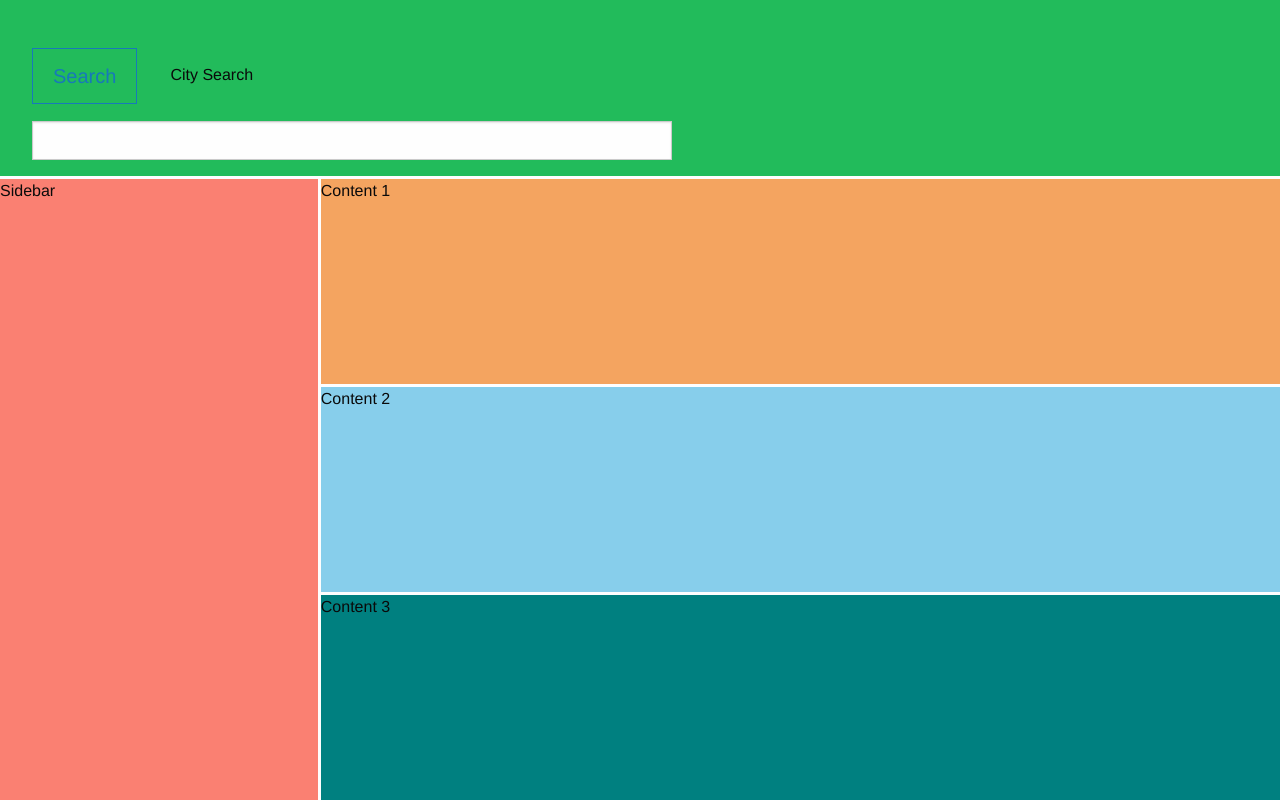
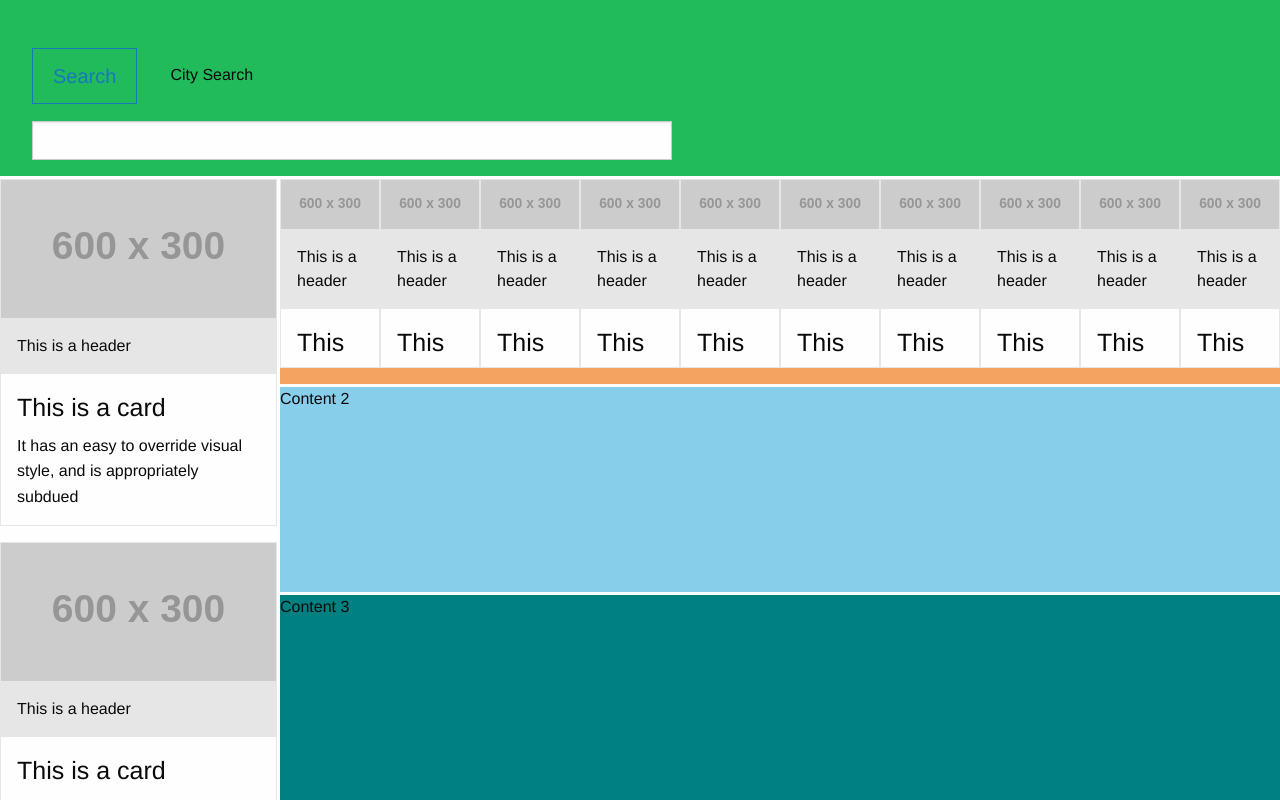
Before and after one commit to Xavy-Romeo/project-1-ucla, a plain HTML site: page index.html in a window 1280 px wide. Drawn offline with Linux system fonts and the light colour scheme; placeholder pictures from the web are drawn by us.

Commit message:
added scrollable cards to sidebar and content 1. Content1 scrolling does not currently work on x axis

```diff
--- a/assets/css/style.css
+++ b/assets/css/style.css
@@ -19,12 +19,16 @@
 }
 
 #sidebar{
-   background: salmon;
    grid-area: sidebar;
+   overflow-y: scroll;
 }
 
 #content1{
     background: sandybrown;
+    width: 1000px;
+    display: flex;
+    flex-wrap: nowrap;
+    overflow-x: scroll;
     grid-area: content1
 }
 
--- a/index.html
+++ b/index.html
@@ -18,8 +18,141 @@
             </div>
             <input type="text" id="city-input">
         </nav>
-        <div id="sidebar">Sidebar</div>
-        <div id="content1">Content 1</div>
+        <div id="sidebar">
+            <div class="card">
+                <img src="http://placehold.it/600x300">
+                <div class="card-divider">
+                    This is a header
+                </div>
+                <div class="card-section">
+                    <h4>This is a card</h4>
+                    <p>It has an easy to override visual style, and is appropriately subdued</p>
+                </div>
+            </div>
+            <div class="card">
+                <img src="http://placehold.it/600x300">
+                <div class="card-divider">
+                    This is a header
+                </div>
+                <div class="card-section">
+                    <h4>This is a card</h4>
+                    <p>It has an easy to override visual style, and is appropriately subdued</p>
+                </div>
+            </div>
+            <div class="card">
+                <img src="http://placehold.it/600x300">
+                <div class="card-divider">
+                    This is a header
+                </div>
+                <div class="card-section">
+                    <h4>This is a card</h4>
+                    <p>It has an easy to override visual style, and is appropriately subdued</p>
+                </div>
+            </div>
+        </div>
+        <div id="content1">
+            <div class="card">
+                <img src="http://placehold.it/600x300">
+                <div class="card-divider">
+                    This is a header
+                </div>
+                <div class="card-section">
+                    <h4>This is a card</h4>
+                    <p>It has an easy to override visual style, and is appropriately subdued</p>
+                </div>
+            </div>
+            <div class="card">
+                <img src="http://placehold.it/600x300">
+                <div class="card-divider">
+                    This is a header
+                </div>
+                <div class="card-section">
+                    <h4>This is a card</h4>
+                    <p>It has an easy to override visual style, and is appropriately subdued</p>
+                </div>
+            </div>
+            <div class="card">
+                <img src="http://placehold.it/600x300">
+                <div class="card-divider">
+                    This is a header
+                </div>
+                <div class="card-section">
+                    <h4>This is a card</h4>
+                    <p>It has an easy to override visual style, and is appropriately subdued</p>
+                </div>
+            </div>
+            <div class="card">
+                <img src="http://placehold.it/600x300">
+                <div class="card-divider">
+                    This is a header
+                </div>
+                <div class="card-section">
+                    <h4>This is a card</h4>
+                    <p>It has an easy to override visual style, and is appropriately subdued</p>
+                </div>
+            </div>
+            <div class="card">
+                <img src="http://placehold.it/600x300">
+                <div class="card-divider">
+                    This is a header
+                </div>
+                <div class="card-section">
+                    <h4>This is a card</h4>
+                    <p>It has an easy to override visual style, and is appropriately subdued</p>
+                </div>
+            </div>
+            <div class="card">
+                <img src="http://placehold.it/600x300">
+                <div class="card-divider">
+                    This is a header
+                </div>
+                <div class="card-section">
+                    <h4>This is a card</h4>
+                    <p>It has an easy to override visual style, and is appropriately subdued</p>
+                </div>
+            </div>
+            <div class="card">
+                <img src="http://placehold.it/600x300">
+                <div class="card-divider">
+                    This is a header
+                </div>
+                <div class="card-section">
+                    <h4>This is a card</h4>
+                    <p>It has an easy to override visual style, and is appropriately subdued</p>
+                </div>
+            </div>
+            <div class="card">
+                <img src="http://placehold.it/600x300">
+                <div class="card-divider">
+                    This is a header
+                </div>
+                <div class="card-section">
+                    <h4>This is a card</h4>
+                    <p>It has an easy to override visual style, and is appropriately subdued</p>
+                </div>
+            </div>
+            <div class="card">
+                <img src="http://placehold.it/600x300">
+                <div class="card-divider">
+                    This is a header
+                </div>
+                <div class="card-section">
+                    <h4>This is a card</h4>
+                    <p>It has an easy to override visual style, and is appropriately subdued</p>
+                </div>
+            </div>
+            <div class="card">
+                <img src="http://placehold.it/600x300">
+                <div class="card-divider">
+                    This is a header
+                </div>
+                <div class="card-section">
+                    <h4>This is a card</h4>
+                    <p>It has an easy to override visual style, and is appropriately subdued</p>
+                </div>
+            </div>
+
+        </div>
         <div id="content2">Content 2</div>
         <div id="content3">Content 3</div>
     </div>
```
